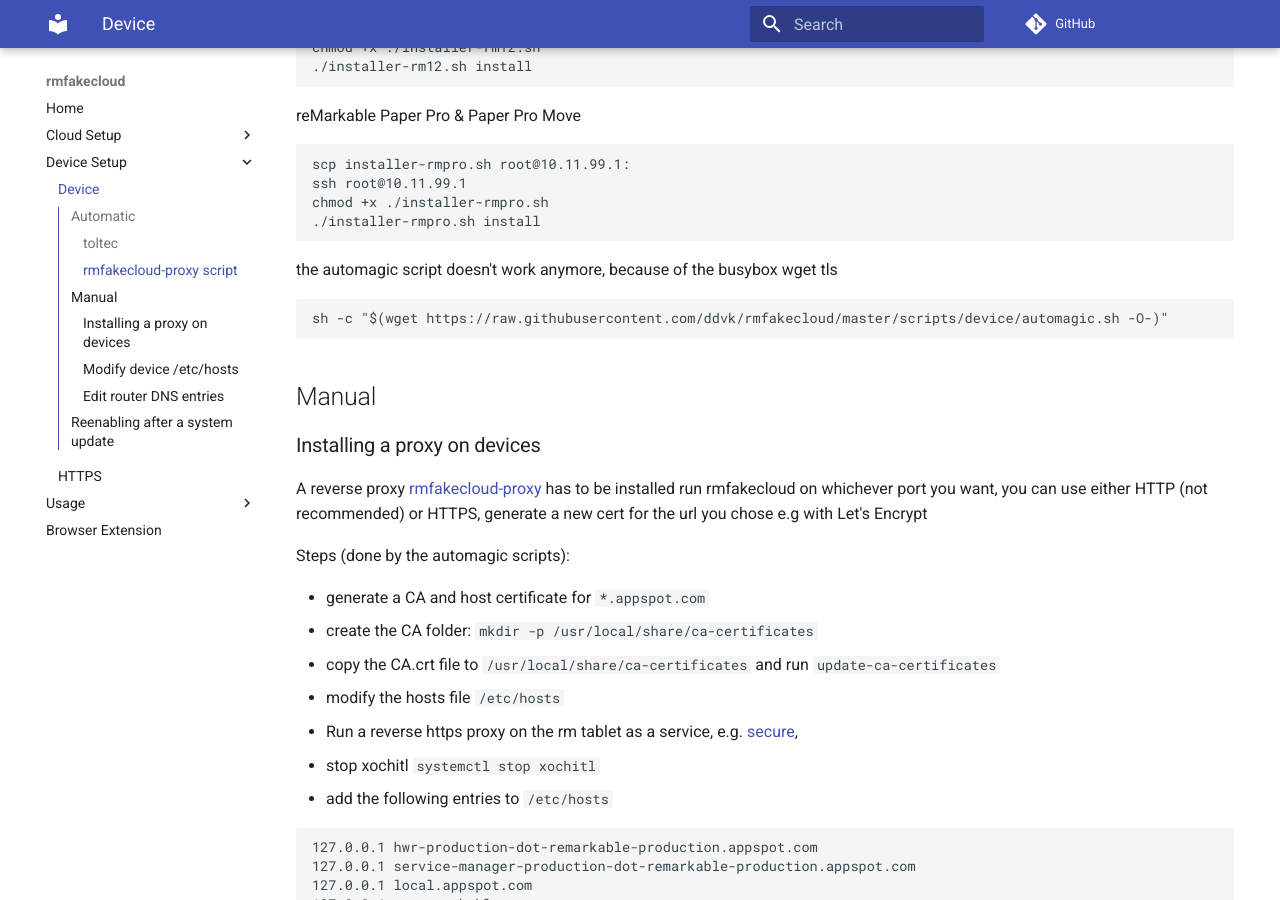
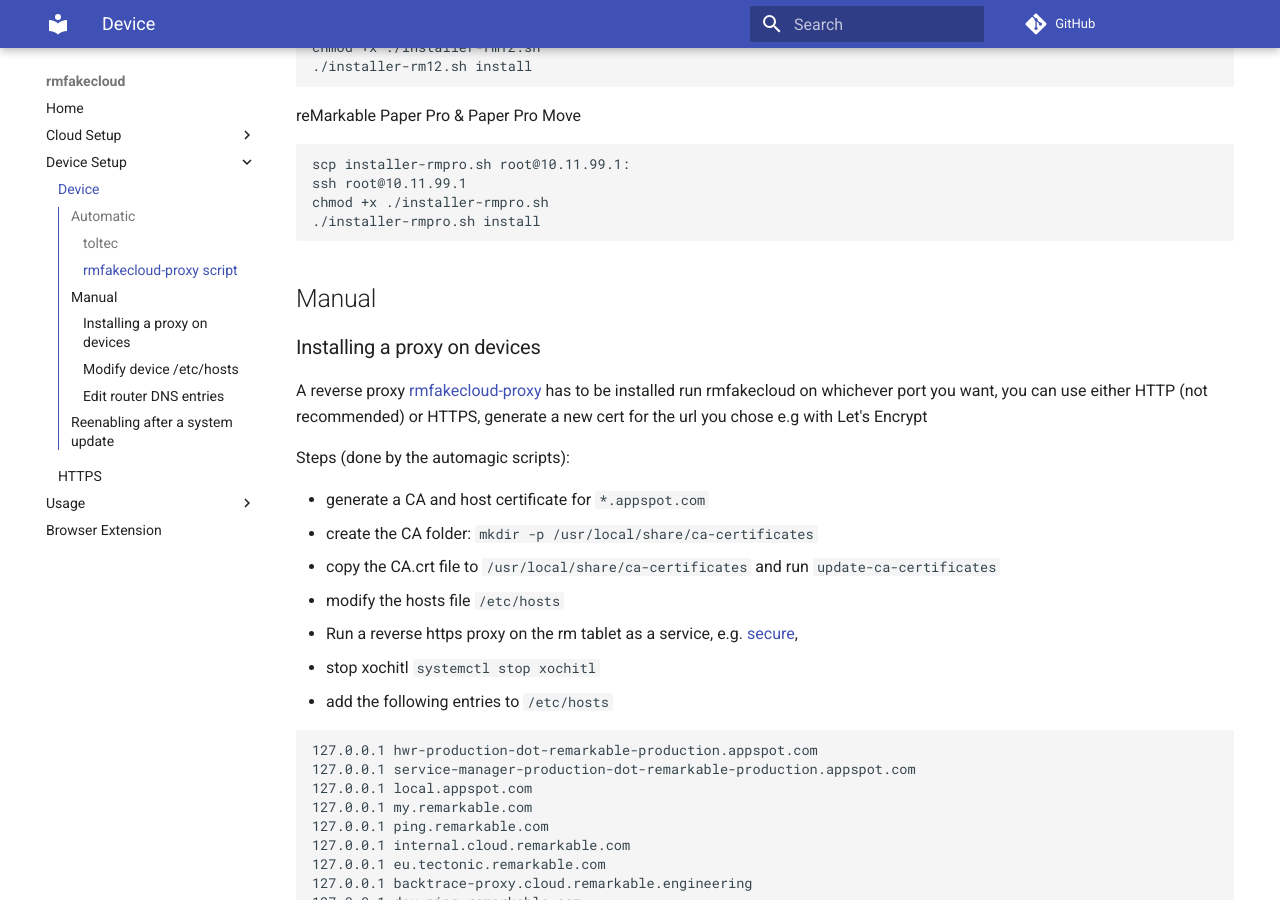
Before and after one commit to ddvk/rmfakecloud, an MkDocs documentation site: the page built from docs/remarkable/setup.md, in a window 1280 px wide and 900 px high, scrolled down 779 px. Built offline with MkDocs 1.6.1 and Material for MkDocs 9.7.7, drawn with Linux system fonts in a browser that asks for light colours; comment, search, counter and statistics services are not loaded.

Commit message:
Remove confusing mention of automagic script

````diff
--- a/docs/remarkable/setup.md
+++ b/docs/remarkable/setup.md
@@ -40,12 +40,6 @@ scp installer-rmpro.sh root@10.11.99.1:
 ssh root@10.11.99.1
 chmod +x ./installer-rmpro.sh
 ./installer-rmpro.sh install
-```
-
-the automagic script doesn't work anymore, because of the busybox wget tls
-
-```commandline
-sh -c "$(wget https://raw.githubusercontent.com/ddvk/rmfakecloud/master/scripts/device/automagic.sh -O-)"
 ```
 
 ## Manual
````
